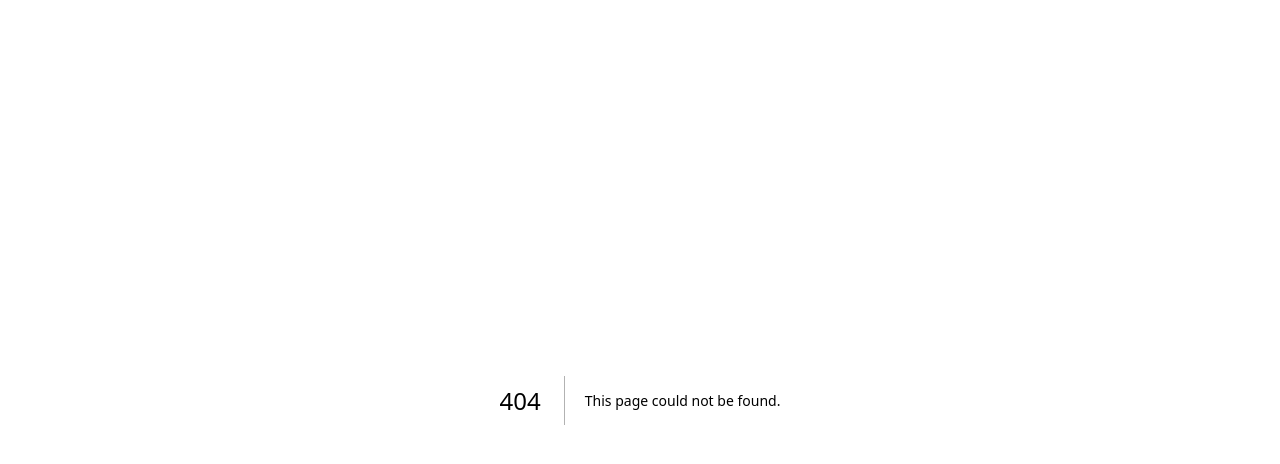
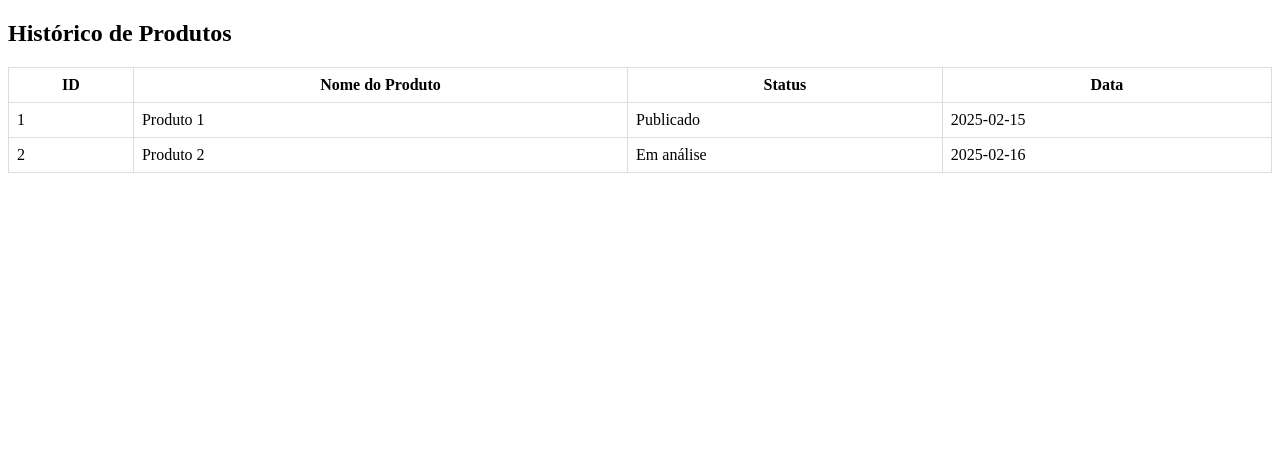
Before and after one commit to matsos10/auto-prod, a Next.js app in the folder frontend/: page /products in a window 1280 px wide. Before the commit this address had no page. Shown: the top 464 px of the page. Built offline with nearby package versions, Linux system fonts and the light colour scheme; no server answers.

Commit message:
Create products.js

```diff
--- /dev/null
+++ b/frontend/pages/products.js
@@ -0,0 +1,35 @@
+import ProductTable from '../components/ProductTable'
+import { useEffect, useState } from 'react'
+import axios from 'axios'
+
+const Products = () => {
+  const [products, setProducts] = useState([])
+
+  useEffect(() => {
+    // Exemplo de chamada à API para obter o histórico de produtos
+    const fetchProducts = async () => {
+      try {
+        const response = await axios.get('/api/products') // Endpoint da API
+        setProducts(response.data)
+      } catch (error) {
+        console.error('Erro ao buscar produtos:', error)
+      }
+    }
+    fetchProducts()
+  }, [])
+
+  // Dados fictícios para demonstração, se a API não retornar resultados
+  const dummyProducts = [
+    { id: 1, name: 'Produto 1', status: 'Publicado', date: '2025-02-15' },
+    { id: 2, name: 'Produto 2', status: 'Em análise', date: '2025-02-16' },
+  ]
+
+  return (
+    <div>
+      <h2>Histórico de Produtos</h2>
+      <ProductTable products={products.length ? products : dummyProducts} />
+    </div>
+  )
+}
+
+export default Products
```
